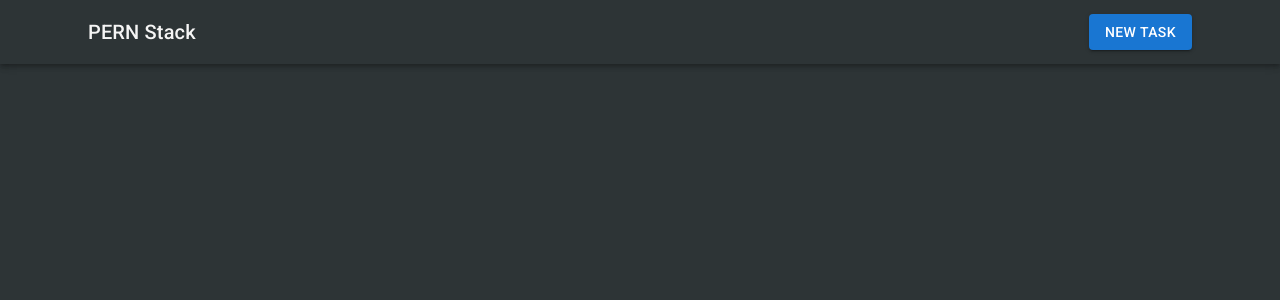
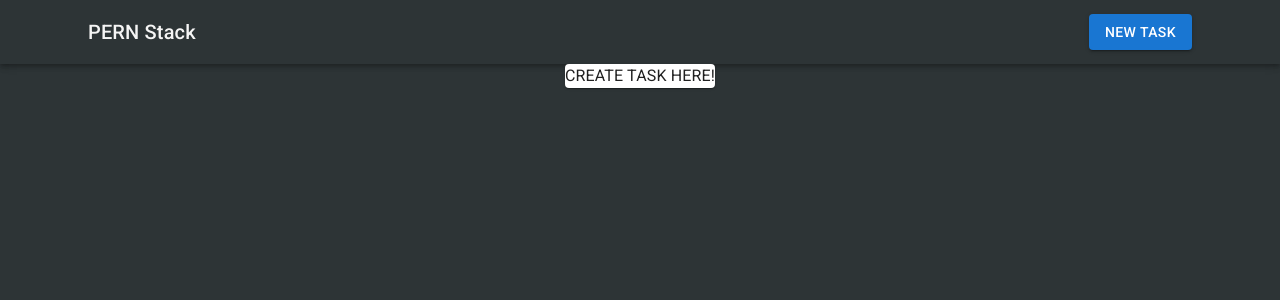
Before and after one commit to Davidcastel26/APP_TASK_MANAGER_PERN, a React (Create React App) app in the folder client/: page /tasks/new in a window 1280 px wide. Shown: the top 300 px of the page. Built offline with nearby package versions, Linux system fonts and the light colour scheme.

Commit message:
bug fixed

```diff
--- a/client/src/App.js
+++ b/client/src/App.js
@@ -1,4 +1,6 @@
-import { BrowserRouter, Routes, Route } from 'react-router-dom'
+import { BrowserRouter,
+         Routes,
+         Route } from 'react-router-dom'
 
 // Components
 import Navbar from "./components/Navbar"
--- a/client/src/components/Navbar.js
+++ b/client/src/components/Navbar.js
@@ -16,7 +16,7 @@ const Navbar = () => {
 
     return (
         <Box sx={{ flexGrow: 1}}>
-            <AppBar position='state' color='transparent'>
+            <AppBar position='static' color='transparent'>
                 <Container>
                     <Toolbar>
                         <Typography variant='h6' sx={{ flexGrow: 1}}>
--- a/client/src/components/TaskForm.js
+++ b/client/src/components/TaskForm.js
@@ -1,9 +1,15 @@
-import { Grid } from '@mui/material'
+import { Card, Grid, Typography } from '@mui/material';
 
 const TaskForm = () => {
     return (
-        <Grid container>
-
+        <Grid container direction='column' alignItems='center' justifyContent='center'>
+            <Grid item xs={3}>
+                <Card>
+                    <Typography>
+                        CREATE TASK HERE!
+                    </Typography>
+                </Card>
+            </Grid>
         </Grid>
     )
 }
```
